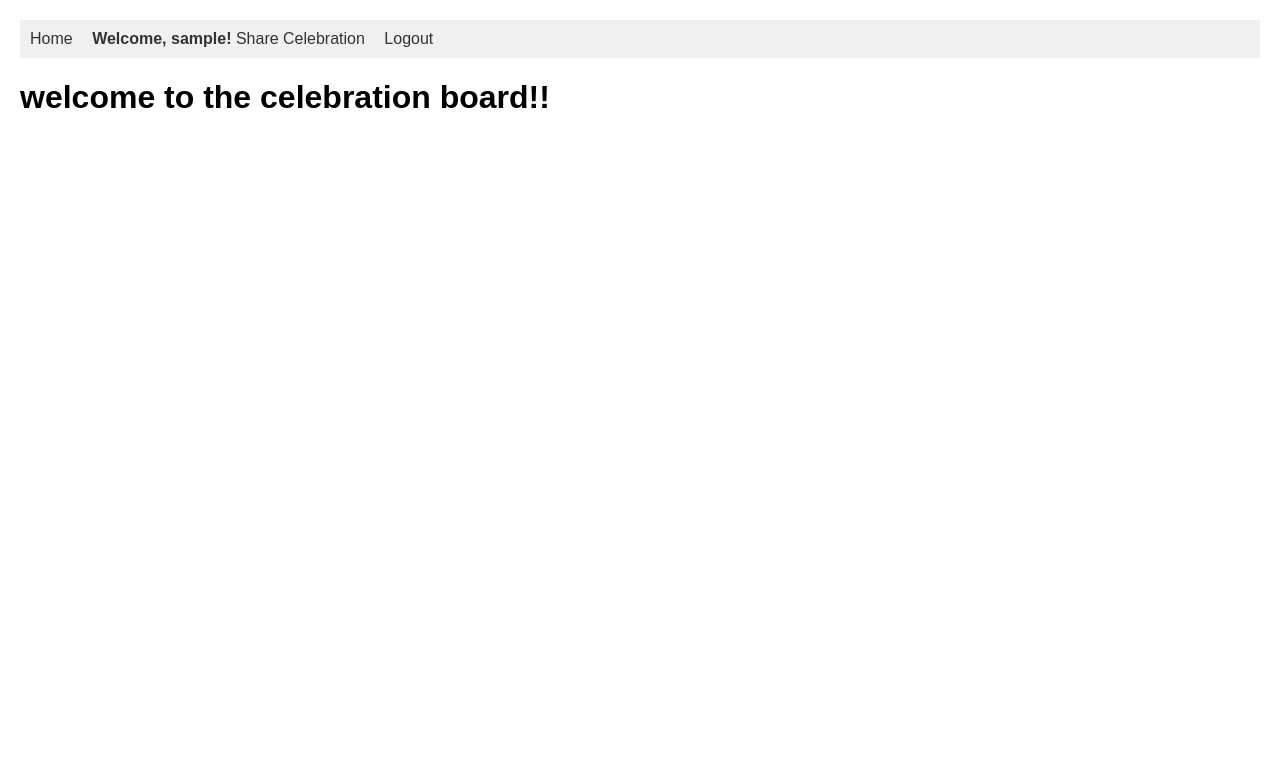
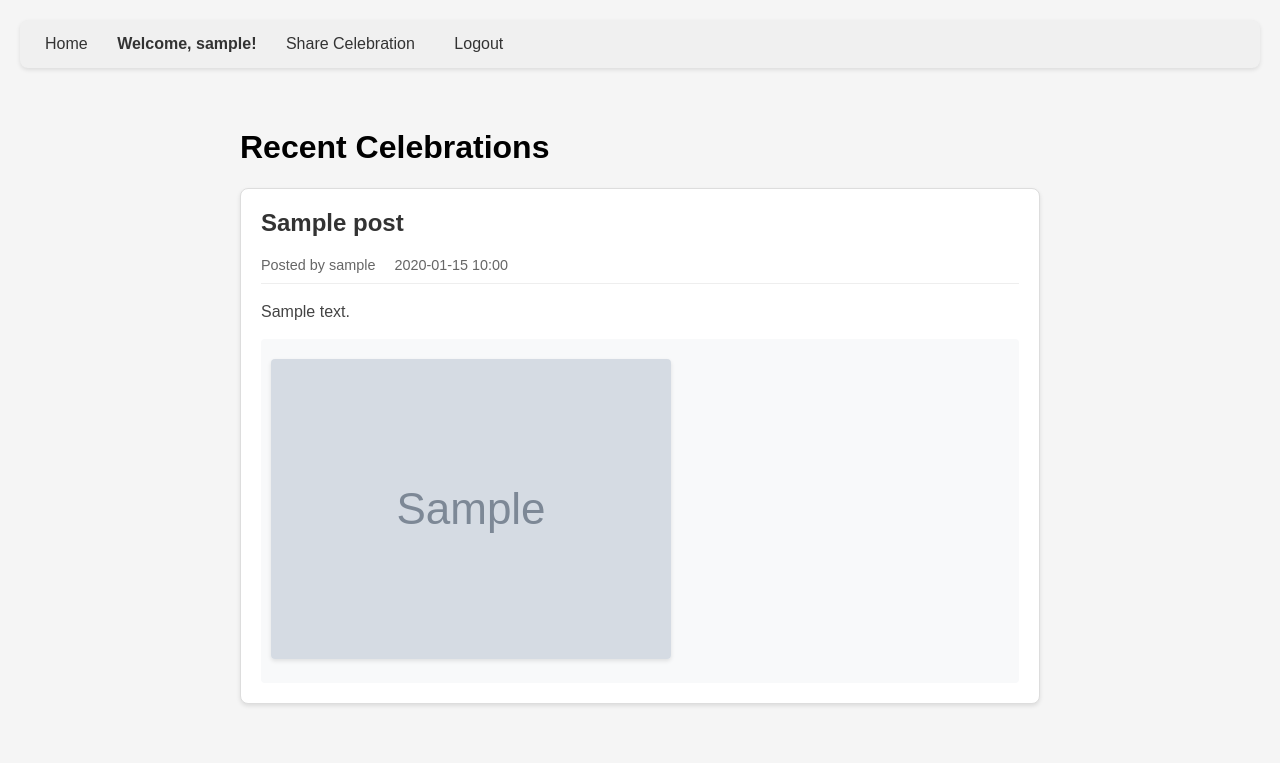
Before and after one commit to songsbyarchit/CelebrationBoard, a Flask app: page / in a window 1280 px wide. Shown: the top 763 px of the page. Run offline with Flask 3, Linux system fonts and the light colour scheme; a user stored in the database is signed in; tables that the repository leaves empty hold one stand-in row (values such as "Sample post"); grey boxes marked "Sample" are stand-in pictures.

Commit message:
Files and images now SHOW in the postsgit add .! pretty cool :)

```diff
--- a/app/routes.py
+++ b/app/routes.py
@@ -1,13 +1,18 @@
+import os
 from flask import render_template, redirect, url_for, flash, request
 from app import app, db
 from app.models import User, Post
 from app.forms import LoginForm, RegistrationForm    #import our new forms
 from flask_login import login_user, logout_user, login_required, current_user
+from werkzeug.utils import secure_filename
+from datetime import datetime
 
 @app.route('/')
 @login_required    #protect the home page
+
 def home():
-    return render_template('index.html')
+    posts = Post.query.order_by(Post.date_posted.desc()).all()    #get all posts, newest first
+    return render_template('index.html', posts=posts)    #pass posts to template
 
 @app.route('/login', methods=['GET', 'POST'])
 def login():
@@ -64,14 +69,30 @@ def register():
 from app.forms import PostForm    # Add this at the top with your other imports
 
 @app.route('/create_post', methods=['GET', 'POST'])
-@login_required    # Only logged in users can create posts
+@login_required
 def create_post():
     form = PostForm()
     if form.validate_on_submit():
+        file_path = None
+        file_filename = None
+
+        if form.file.data:
+            file = form.file.data
+            # Secure the filename
+            filename = secure_filename(file.filename)
+            # Create unique filename
+            file_filename = f"{datetime.utcnow().strftime('%Y%m%d%H%M%S')}_{filename}"
+            # Make sure upload folder exists
+            os.makedirs(app.config['UPLOAD_FOLDER'], exist_ok=True)
+            # Save file
+            file.save(os.path.join(app.config['UPLOAD_FOLDER'], file_filename))
+
         post = Post(
             title=form.title.data,
             content=form.content.data,
-            author=current_user
+            author=current_user,
+            file_filename=file_filename,
+            file_path=f"uploads/{file_filename}" if file_filename else None
         )
         db.session.add(post)
         db.session.commit()
--- a/app/templates/base.html
+++ b/app/templates/base.html
@@ -10,23 +10,36 @@
             font-family: Arial, sans-serif;
             margin: 0;
             padding: 20px;
+            background-color: #f5f5f5;
         }
 
         /* Navigation styling */
         nav {
             background-color: #f0f0f0;
-            padding: 10px;
+            padding: 15px;
             margin-bottom: 20px;
+            border-radius: 8px;
+            box-shadow: 0 2px 4px rgba(0, 0, 0, 0.1);
         }
 
         nav a {
             margin-right: 15px;
             text-decoration: none;
             color: #333;
+            padding: 5px 10px;
+            border-radius: 4px;
+            transition: background-color 0.2s;
         }
 
         nav a:hover {
-            color: #666;
+            background-color: #e0e0e0;
+            color: #000;
+        }
+
+        nav span {
+            color: #333;
+            font-weight: bold;
+            margin-right: 15px;
         }
 
         /* Form styling */
@@ -43,15 +56,90 @@
             display: block;
             margin-bottom: 5px;
             font-weight: bold;
+            color: #333;
         }
 
         input,
-        select {
+        select,
+        textarea {
             width: 100%;
             padding: 8px;
             margin-bottom: 5px;
             border: 1px solid #ddd;
             border-radius: 4px;
+            box-sizing: border-box;
+        }
+
+        /* Posts styling */
+        .posts {
+            max-width: 800px;
+            margin: 0 auto;
+            padding: 20px;
+        }
+
+        .post-card {
+            background: white;
+            border: 1px solid #ddd;
+            border-radius: 8px;
+            padding: 20px;
+            margin-bottom: 20px;
+            box-shadow: 0 2px 4px rgba(0, 0, 0, 0.1);
+        }
+
+        .post-card h2 {
+            margin-top: 0;
+            color: #333;
+            font-size: 1.5em;
+        }
+
+        .post-info {
+            color: #666;
+            font-size: 0.9em;
+            margin-bottom: 10px;
+            padding-bottom: 10px;
+            border-bottom: 1px solid #eee;
+        }
+
+        .post-info span {
+            margin-right: 15px;
+        }
+
+        .post-content {
+            line-height: 1.6;
+            margin: 15px 0;
+            color: #444;
+        }
+
+        .post-image {
+            max-width: 100%;
+            max-height: 400px;
+            border-radius: 4px;
+            margin: 10px 0;
+            box-shadow: 0 2px 4px rgba(0, 0, 0, 0.1);
+        }
+
+        .post-attachment {
+            margin-top: 15px;
+            padding: 10px;
+            background: #f8f9fa;
+            border-radius: 4px;
+        }
+
+        .post-attachment a {
+            display: inline-flex;
+            align-items: center;
+            color: #4CAF50;
+            text-decoration: none;
+            padding: 5px 10px;
+        }
+
+        .post-attachment a:hover {
+            background: #eee;
+            border-radius: 4px;
+        }
+
+        .file-icon {
+            margin-right: 5px;
         }
 
         /* Button styling */
@@ -64,6 +152,7 @@
             border-radius: 4px;
             cursor: pointer;
             width: auto;
+            transition: background-color 0.2s;
         }
 
         button:hover,
@@ -73,11 +162,15 @@
 
         /* Flash message styling */
         .message {
-            padding: 10px;
+            padding: 10px 15px;
             margin: 10px 0;
             border-radius: 4px;
             background-color: #f8f8f8;
             border: 1px solid #ddd;
+            color: #333;
+            max-width: 800px;
+            margin: 10px auto;
+            text-align: center;
         }
 
         /* Error message styling */
@@ -85,12 +178,7 @@
             display: block;
             font-size: 0.9em;
             margin-top: 3px;
-        }
-
-        /* Welcome message styling */
-        nav span {
-            color: #333;
-            font-weight: bold;
+            color: #dc3545;
         }
     </style>
 </head>
@@ -110,6 +198,7 @@
         {% endif %}
     </nav>
 
+    <!-- show flash messages for user feedback -->
     {% with messages = get_flashed_messages() %}
     {% if messages %}
     {% for message in messages %}
@@ -118,6 +207,7 @@
     {% endif %}
     {% endwith %}
 
+    <!-- main content goes here -->
     {% block content %}{% endblock %}
 </body>
 
--- a/app/templates/index.html
+++ b/app/templates/index.html
@@ -1,4 +1,35 @@
 {% extends "base.html" %}
 {% block content %}
-<h1>welcome to the celebration board!!</h1>
+<div class="posts">
+    <h1>Recent Celebrations</h1>
+
+    {% if posts %}
+    {% for post in posts %}
+    <div class="post-card">
+        <h2>{{ post.title }}</h2>
+        <div class="post-info">
+            <span>Posted by {{ post.author.username }}</span>
+            <span>{{ post.date_posted.strftime('%Y-%m-%d %H:%M') }}</span>
+        </div>
+        <div class="post-content">
+            {{ post.content }}
+        </div>
+        {% if post.file_filename %}
+        <div class="post-attachment">
+            {% if post.file_filename.lower().endswith(('.png', '.jpg', '.jpeg', '.gif')) %}
+            <img src="{{ url_for('static', filename='uploads/' + post.file_filename) }}" alt="Celebration Image"
+                class="post-image">
+            {% else %}
+            <a href="{{ url_for('static', filename='uploads/' + post.file_filename) }}" download>
+                <i class="file-icon">📎</i> Download {{ post.file_filename }}
+            </a>
+            {% endif %}
+        </div>
+        {% endif %}
+    </div>
+    {% endfor %}
+    {% else %}
+    <p>No celebrations posted yet. Be the first to share one!</p>
+    {% endif %}
+</div>
 {% endblock %}
```
Also changed, not shown: app/static/uploads/20241116022925_Screenshot_2024-11-08_at_12.22.43.png (added), 1 other file.
